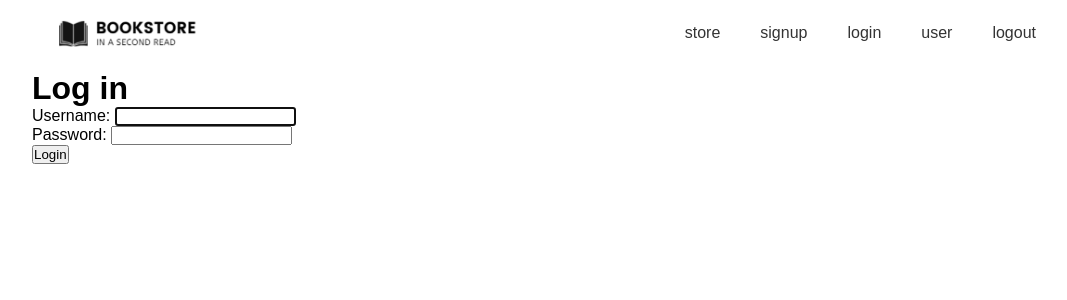
After one commit to leviayelin/online_bookstore, a Django app: page /store/login/ in a window 1280 px wide. The commit adds this page. Shown: the top 300 px of the page, without its empty margins (96-1163 px from the left). Run offline with Django 5.2, Linux system fonts and the light colour scheme.

Commit message:
first commit

```diff
--- a/bookstore/store/urls.py
+++ b/bookstore/store/urls.py
@@ -2,5 +2,7 @@ from django.urls import path
 from . import views
 
 urlpatterns = [
-    path('', views.store_views),
+    path('', views.store_views, name='store'),
+    path('login/',views.login_view, name='login'),
+    path('signup/', views.signup_view, name='signup')
 ]
--- a/bookstore/store/views.py
+++ b/bookstore/store/views.py
@@ -1,5 +1,32 @@
-from django.shortcuts import render
+from django.contrib.auth import login
+from django.shortcuts import render, redirect
+from django.contrib.auth.forms import UserCreationForm, AuthenticationForm
 
 # Create your views here.
 def store_views(request):
     return render(request, 'store/store.html')
+
+def signup_view(request):
+    if request.method == 'POST':
+        form = UserCreateionForm(request.POST)
+        if form.is_valid():
+            form.save()
+            return redirect('login')
+    else:
+        form = UserCreationForm()
+
+    return render(request, 'store/signup.html', {'form': form})
+
+def login_view(request):
+    if request.method == "POST":
+        form = AuthenticationForm(data=request.POST)
+        if form.is_valid():
+            user = form.get_user()
+            login(request, user)
+            if 'next' in request.POST:
+                return redirect(request.POST.get('next'))
+            else:
+                return redirect('login')
+    else:
+        form = AuthenticationForm()
+    return render(request, 'store/login.html', {'form': form})
--- a/bookstore/templates/layout.html
+++ b/bookstore/templates/layout.html
@@ -19,9 +19,9 @@
                     <ul>
                         <li><a href="#">logout</a></li>
                         <li><a href="#">user</a></li>
-                        <li><a href="#">login</a></li>
-                        <li><a href="#">signup</a></li>
-                        <li><a href="#">store</a></li>
+                        <li><a href="{% url 'login'%}">login</a></li>
+                        <li><a href="{% url 'signup'%}">signup</a></li>
+                        <li><a href="{% url 'store'%}">store</a></li>
                     </ul>
                 </nav>
             </div>
--- /dev/null
+++ b/bookstore/templates/store/login.html
@@ -0,0 +1,12 @@
+{% extends 'layout.html'%}
+{% block content %}
+<h1>Log in</h1>
+<form class="site-form" action="{% url 'login' %}" method="post">
+    {% csrf_token %}
+    {{ form }}
+    {% if request.GET.next %}
+        <input type="hidden" name="next" value="{{ request.GET.next }}">
+    {% endif %}
+    <input type="submit" value="Login">
+</form>
+{% endblock %}
```
Also changed, not shown: bookstore/templates/store/signup.html (added, +9 -0 lines).
